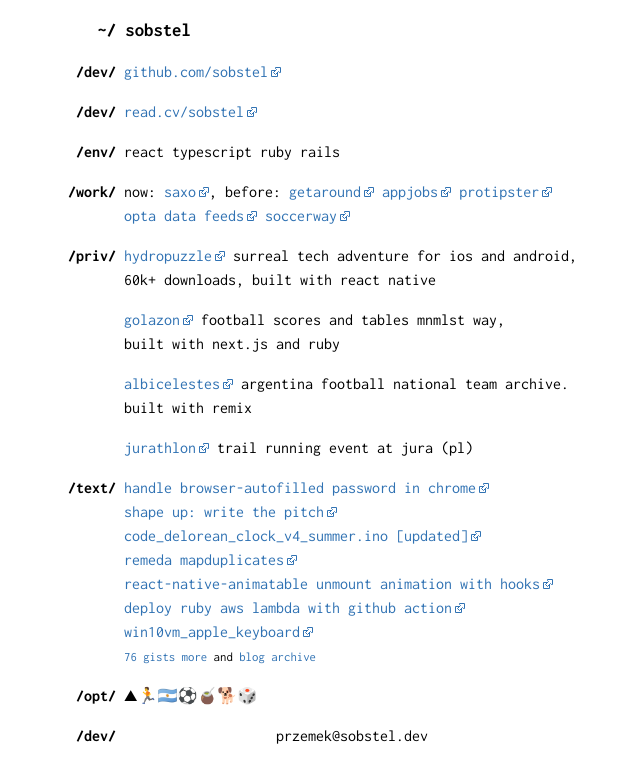
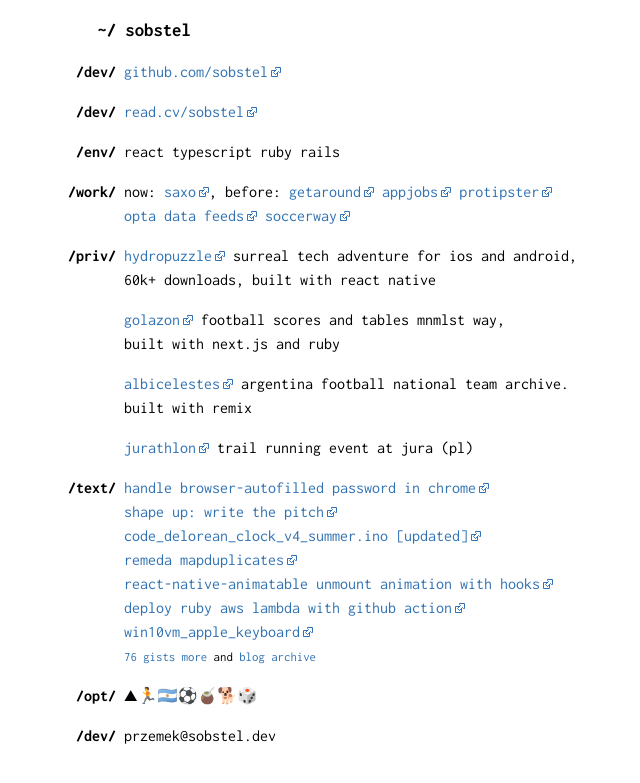
Before and after one commit to sobstel/sobstel.github.com, a Jekyll site: the page built from index.old.html, in a window 1280 px wide. Shown: the top 783 px of the page, without its empty margins (316-956 px from the left). Built offline with Jekyll 4.4.1, drawn with Linux system fonts in a browser that asks for light colours.

Commit message:
You are never too old to set another goal or to dream a new dream

```diff
--- a/index.old.html
+++ b/index.old.html
@@ -66,7 +66,7 @@
       ⛰🏃🇦🇷⚽🧉🐕🎲
     </dd>
     <dt>/dev/</dt>
-    <dd style="text-align: center">
+    <dd>
       przemek&#64;sobstel&#46;dev
     </dd>
   </dl>
```
